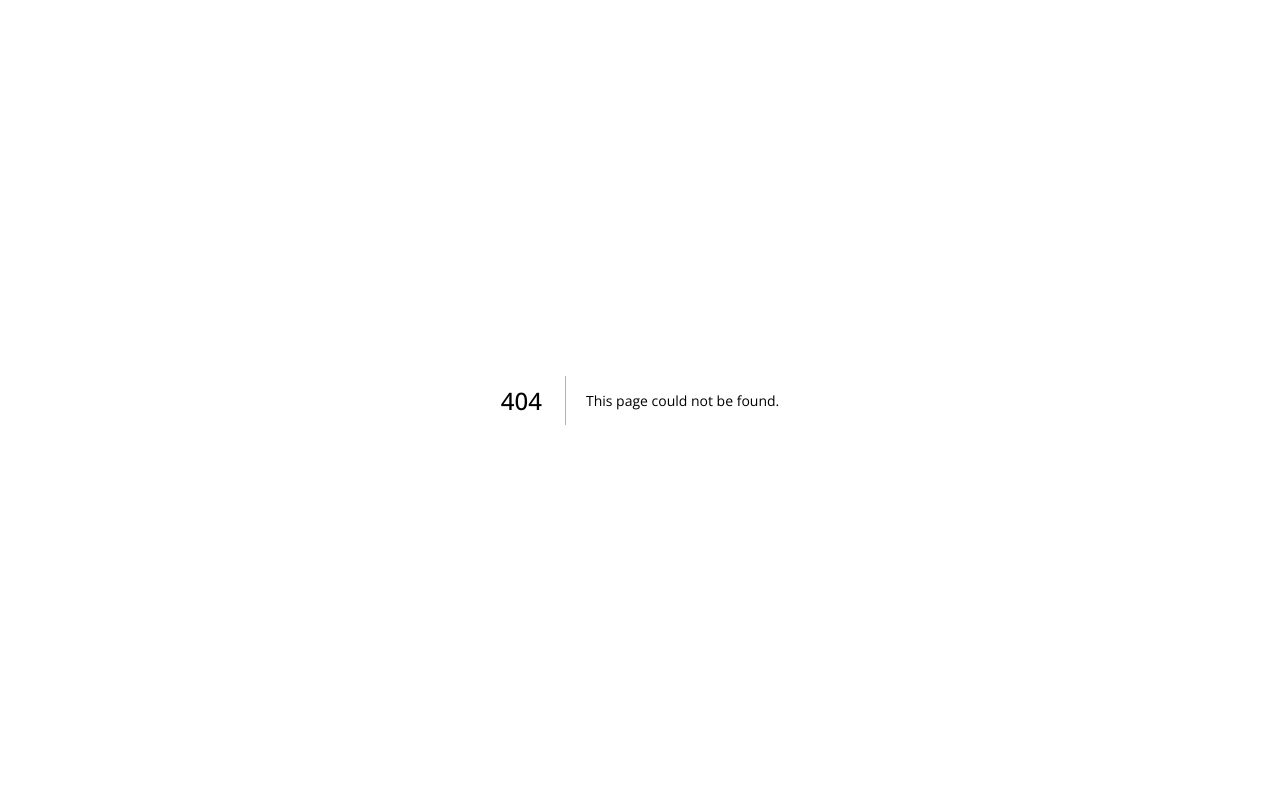
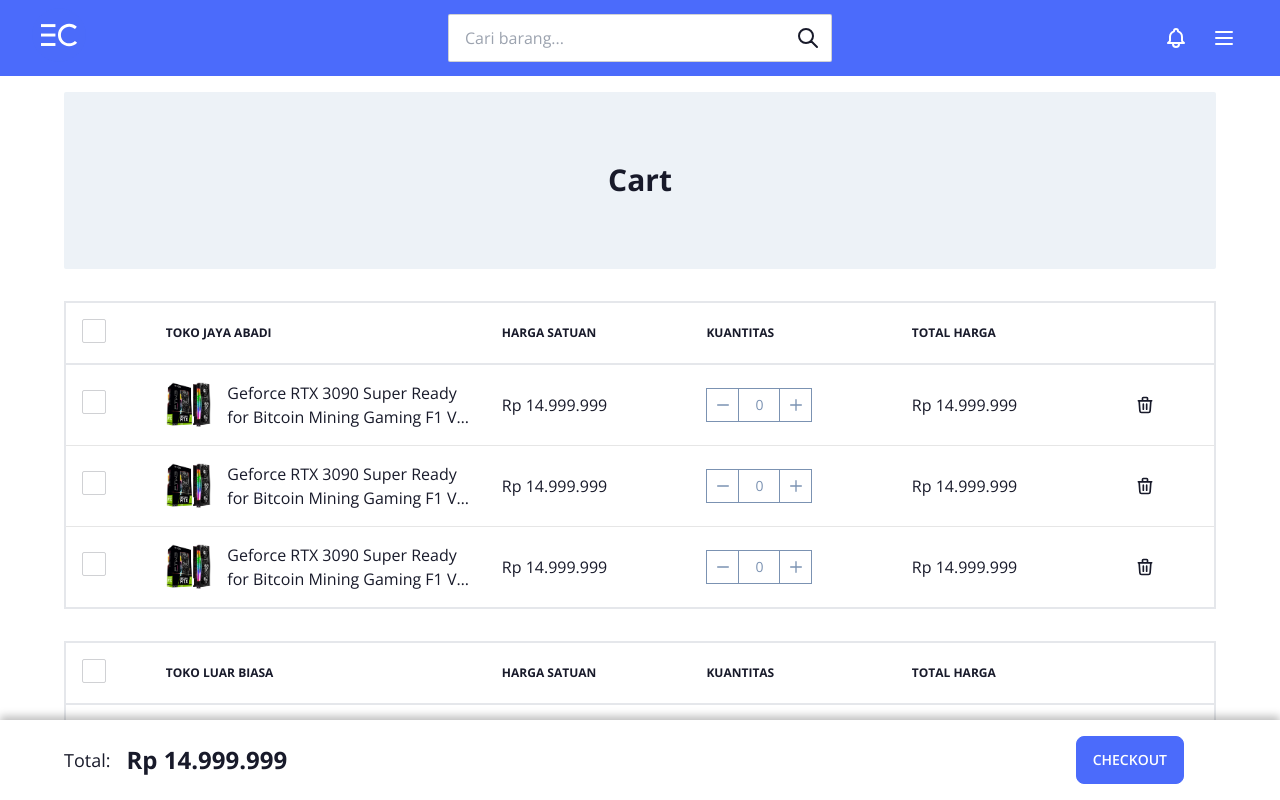
Before and after one commit to LAW-5/frontend, a Next.js app: page /cart in a window 1280 px wide. Before the commit this address had no page. Shown: the top 800 px of the page. Built offline with nearby package versions, Linux system fonts and the light colour scheme.

Commit message:
feat: add cart page

```diff
--- a/components/Banner.js
+++ b/components/Banner.js
@@ -1,7 +1,7 @@
 const Banner = ({ title }) => {
   return (
     <div className="bg-neutral-content rounded-sm p-16">
-      <h1 className="text-neutral font-bold text-center text-3xl leading-relaxed flex flex-wrap max-w-xs mx-auto">{title}</h1>
+      <h1 className="text-neutral font-bold text-center text-3xl leading-relaxed flex-wrap max-w-xs mx-auto flex justify-center">{title}</h1>
     </div>
   );
 }
--- /dev/null
+++ b/components/CartBottomBar.js
@@ -0,0 +1,21 @@
+import { formatIndonesianCurrency } from '../utils/string';
+
+const CartBottomBar = ({ total }) => {
+  return (
+    <div className="bg-base-100 z-50 w-full fixed bottom-0 shadow-[0_-4px_8px_rgba(0,0,0,0.25)] py-4">
+      <div className="mx-auto max-w-6xl">
+        <div className="flex justify-between">
+          <div className="flex items-center gap-4">
+            <p className="text-lg">Total: </p>
+            <p className="text-2xl font-bold">
+              {formatIndonesianCurrency(total)}
+            </p>
+          </div>
+          <button className="btn btn-primary rounded-lg mr-8">CHECKOUT</button>
+        </div>
+      </div>
+    </div>
+  );
+};
+
+export default CartBottomBar;
--- /dev/null
+++ b/components/CartTable.js
@@ -0,0 +1,128 @@
+import { TrashIcon } from '@heroicons/react/outline';
+import Image from 'next/image';
+import { formatIndonesianCurrency } from '../utils/string';
+import QuantityInput from './QuantityInput';
+
+const CartTable = ({merchantName}) => {
+  return (
+    <table className="table w-full border-2 rounded-lg mb-8">
+      <thead>
+        <tr>
+          <th>
+            <label>
+              <input type="checkbox" className="checkbox" />
+            </label>
+          </th>
+          <th>{merchantName}</th>
+          <th>Harga Satuan</th>
+          <th>Kuantitas</th>
+          <th>Total Harga</th>
+          <th></th>
+        </tr>
+      </thead>
+      <tbody>
+        <tr>
+          <th>
+            <label>
+              <input type="checkbox" className="checkbox" />
+            </label>
+          </th>
+          <td className="w-80">
+            <div className="flex items-center">
+              <Image
+                src="/images/RTX-3090.jpeg"
+                width={54}
+                height={54}
+                alt="Product name"
+              />
+              <p className="w-72 line-clamp-2 whitespace-normal ml-4">
+                Geforce RTX 3090 Super Ready for Bitcoin Mining Gaming F1 VR
+                Ready With Color Stripe
+              </p>
+            </div>
+          </td>
+          <td>{formatIndonesianCurrency(14999999)}</td>
+          <td>
+            <div className="w-fit">
+              <QuantityInput quantity={0} />
+            </div>
+          </td>
+          <td>{formatIndonesianCurrency(14999999)}</td>
+          <td>
+            <div className="flex justify-center items-center mr-6">
+              <TrashIcon className="text-neutral w-5" />
+            </div>
+          </td>
+        </tr>
+        <tr>
+          <th>
+            <label>
+              <input type="checkbox" className="checkbox" />
+            </label>
+          </th>
+          <td className="w-80">
+            <div className="flex items-center">
+              <Image
+                src="/images/RTX-3090.jpeg"
+                width={54}
+                height={54}
+                alt="Product name"
+              />
+              <p className="w-72 line-clamp-2 whitespace-normal ml-4">
+                Geforce RTX 3090 Super Ready for Bitcoin Mining Gaming F1 VR
+                Ready With Color Stripe
+              </p>
+            </div>
+          </td>
+          <td>{formatIndonesianCurrency(14999999)}</td>
+          <td>
+            <div className="w-fit">
+              <QuantityInput quantity={0} />
+            </div>
+          </td>
+          <td>{formatIndonesianCurrency(14999999)}</td>
+          <td>
+            <div className="flex justify-center items-center mr-6">
+              <TrashIcon className="text-neutral w-5" />
+            </div>
+          </td>
+        </tr>
+        <tr>
+          <th>
+            <label>
+              <input type="checkbox" className="checkbox" />
+            </label>
+          </th>
+          <td className="w-80">
+            <div className="flex items-center">
+              <Image
+                src="/images/RTX-3090.jpeg"
+                width={54}
+                height={54}
+                alt="Product name"
+              />
+              <p className="w-72 line-clamp-2 whitespace-normal ml-4">
+                Geforce RTX 3090 Super Ready for Bitcoin Mining Gaming F1 VR
+                Ready With Color Stripe
+              </p>
+            </div>
+          </td>
+          <td>{formatIndonesianCurrency(14999999)}</td>
+          <td>
+            <div className="w-fit">
+              <QuantityInput quantity={0} />
+            </div>
+          </td>
+          <td>{formatIndonesianCurrency(14999999)}</td>
+          <td>
+            <div className="flex justify-center items-center mr-6">
+              <TrashIcon className="text-neutral w-5" />
+            </div>
+          </td>
+        </tr>
+      </tbody>
+    </table>
+  );
+};
+
+export default CartTable;
--- /dev/null
+++ b/pages/cart.js
@@ -0,0 +1,24 @@
+import Head from "next/head";
+import Banner from "../components/Banner";
+import CartBottomBar from '../components/CartBottomBar';
+import CartTable from "../components/CartTable";
+import Navbar from "../components/Navbar";
+
+export default function Home() {
+  return (
+    <>
+      <Head>
+        <title>Cart | EXIT COMPUTER MANGO TWO</title>
+      </Head>
+      <Navbar />
+      <main className="mx-auto max-w-6xl pt-4 pb-20">
+        <Banner title="Cart" />
+        <div className="overflow-x-auto w-full mt-8">
+          <CartTable merchantName="Toko Jaya Abadi" />
+          <CartTable merchantName="Toko Luar Biasa" />
+        </div>
+      </main>
+      <CartBottomBar total={14999999} />
+    </>
+  );
+}
--- a/styles/globals.scss
+++ b/styles/globals.scss
@@ -11,3 +11,11 @@
 .btn-primary, .btn-secondary {
   color: white !important;
 }
+
+.table :where(thead, tfoot) :where(th, td) {
+  background-color: transparent !important;
+}
+
+.table thead {
+  @apply border-b-2
+}
```
